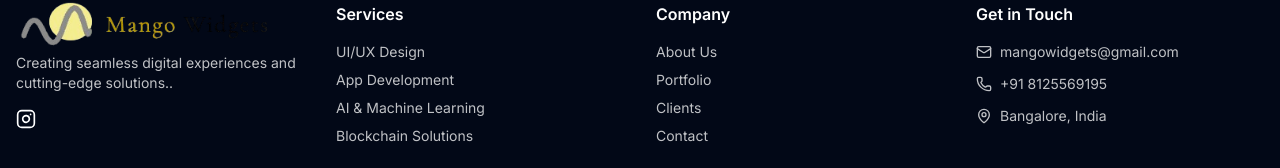
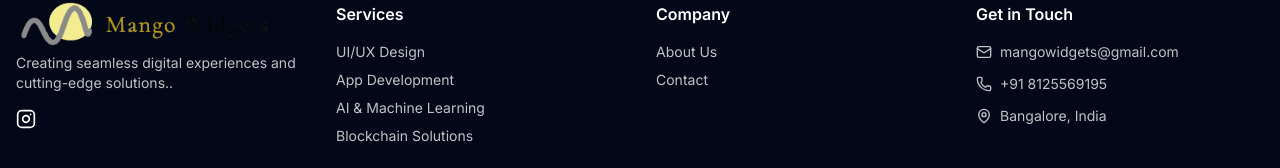
Before and after one commit to mangowidgets-ux/Mango-Widgets, a React (Vite) app: page / in a window 1280 px wide. Shown: the part 3633-3801 px from the top of the page. Built offline with nearby package versions, Linux system fonts and the light colour scheme.

Commit message:
removed unnessary content

```diff
--- a/client/components/layout/Footer.tsx
+++ b/client/components/layout/Footer.tsx
@@ -93,22 +93,22 @@ export const Footer = () => {
                   About Us
                 </Link>
               </li>
-              <li>
+              {/* <li>
                 <Link
                   to="/portfolio"
                   className="opacity-75 hover:opacity-100 hover:text-accent transition-colors"
                 >
                   Portfolio
                 </Link>
-              </li>
-              <li>
+              </li> */}
+              {/* <li>
                 <Link
                   to="/clients"
                   className="opacity-75 hover:opacity-100 hover:text-accent transition-colors"
                 >
                   Clients
                 </Link>
-              </li>
+              </li> */}
               <li>
                 <Link
                   to="/contact"
--- a/client/pages/Index.tsx
+++ b/client/pages/Index.tsx
@@ -388,7 +388,7 @@ const Index = () => {
               Let's collaborate and create something amazing together.
             </p>
             <a
-              href="mailto:mangowidgets@gmail.com"
+              href="/contact"
               className="inline-block px-8 py-3 bg-foreground text-background rounded-lg font-semibold hover:shadow-lg transition-all"
             >
               Start Your Project
```
